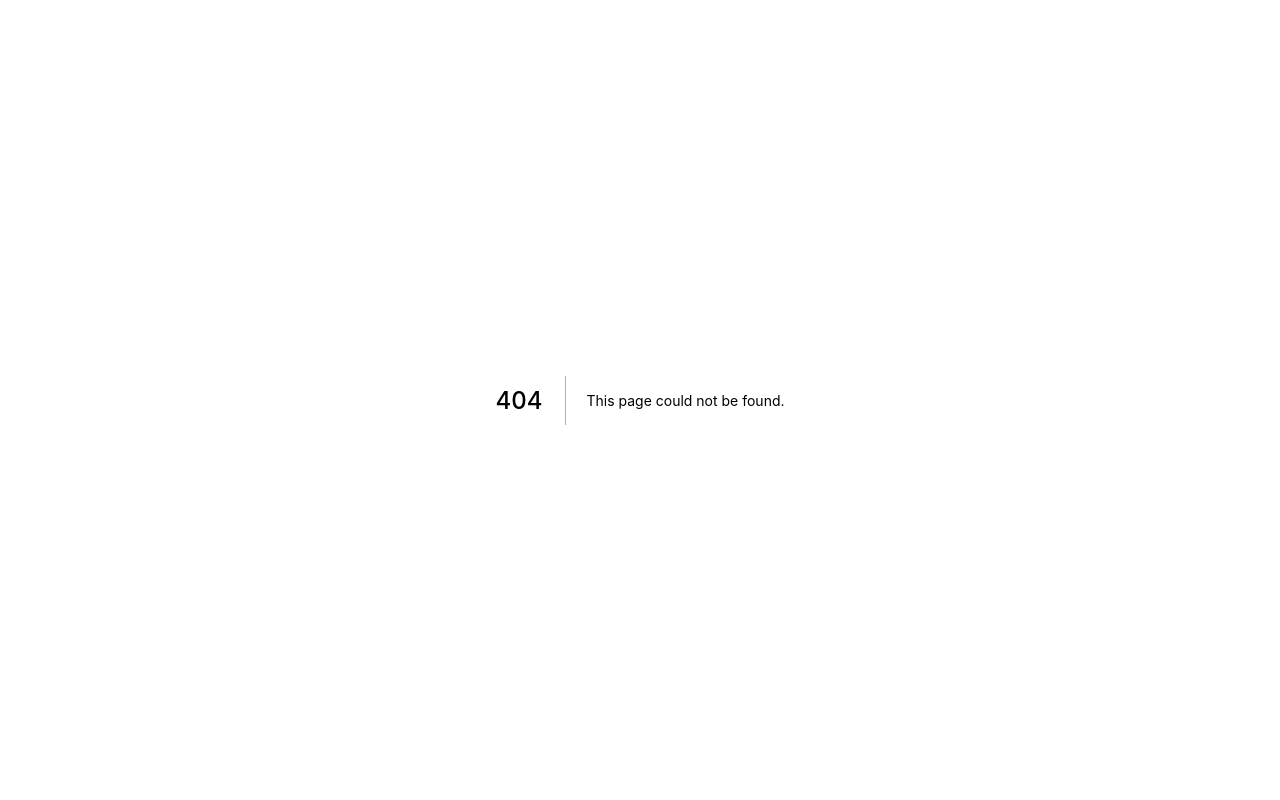
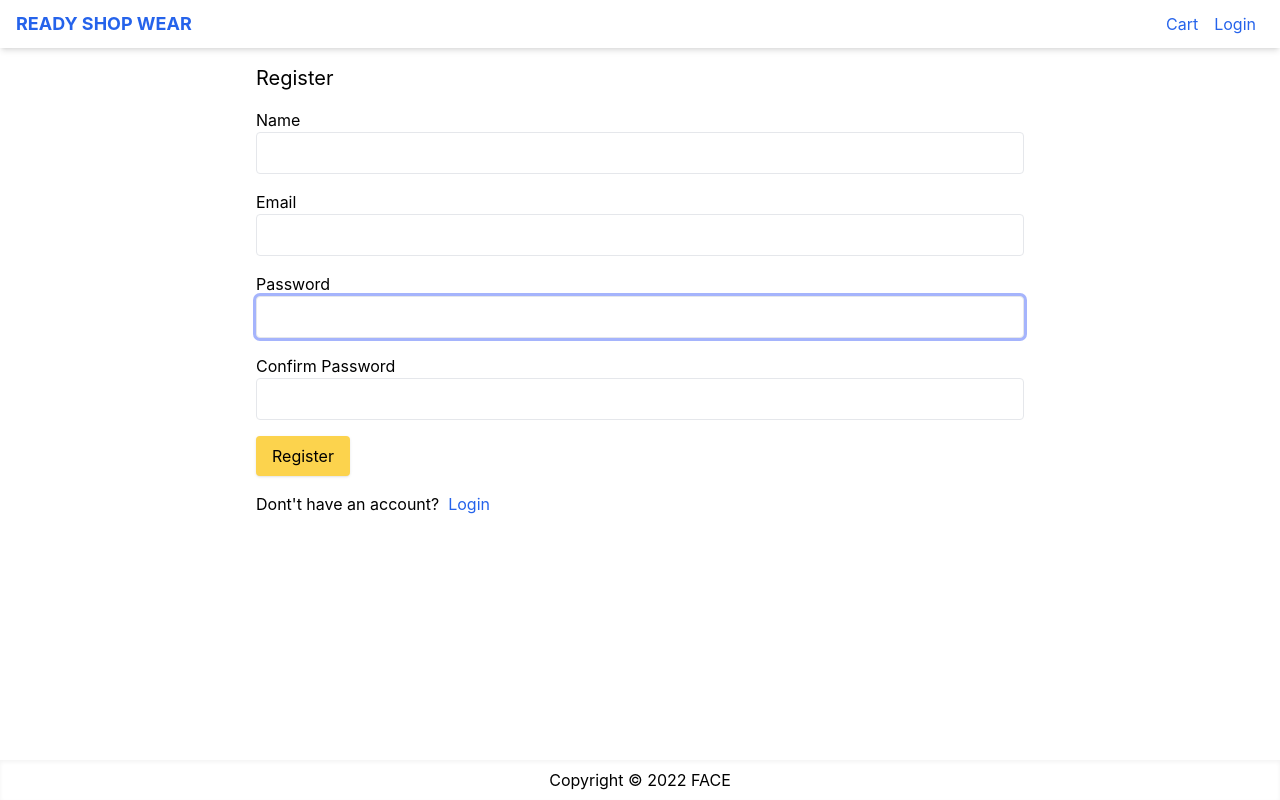
Before and after one commit to drgerishon/face, a Next.js app: page /register in a window 1280 px wide. Before the commit this address had no page. Built offline with nearby package versions, Linux system fonts and the light colour scheme; no server answers.

Commit message:
register

```diff
--- /dev/null
+++ b/pages/api/auth/signup.js
@@ -0,0 +1,48 @@
+import bcryptjs from 'bcryptjs';
+import db from '../../../utils/db';
+import User from '../../../models/User';
+
+async function handler(req, res) {
+    if( req.method !== 'POST') {
+        return;
+    }
+    const { name, email, password } = req.body;
+    if (
+        !name ||
+        !email ||
+        !email.includes('@') ||
+        !password ||
+        password.trim().length < 5
+    )
+    {
+        res.status(422).json({
+            message: 'Validation error',
+        });
+        return;
+    }
+
+    await db.connect();
+    const existingUser = await User.findOne({ email: email});
+    if (existingUser) {
+        res.status(422).json({message: 'user exists already'});
+        await db.disconnect();
+        return;
+    }
+    const newUser = new User({
+        name,
+        email,
+        password: bcryptjs.hashSync(password),
+        isAdmin: false,
+    });
+
+    const user = await newUser.save();
+    await db.disconnect();
+    res.status(201).send({
+        message: 'Created user',
+        _id: user._id,
+        name: user.name,
+        email: user.email,
+        isAdmin: user.isAdmin,
+    });
+}
+export default handler;
--- a/pages/login.js
+++ b/pages/login.js
@@ -68,7 +68,7 @@
             </div>
             <div className="mb-4">
                 Dont&apos;t have an account: &nbsp;
-                <Link href="register">Register</Link>
+                <Link href={`/register?redirect=${redirect || '/'}`}>Register</Link>
             </div>
 
 
--- /dev/null
+++ b/pages/register.js
@@ -0,0 +1,140 @@
+import Link from 'next/link';
+import React, { useEffect } from 'react';
+import { useForm } from 'react-hook-form';
+import Layout from './../components/Layout';
+import { signIn, useSession } from 'next-auth/react';
+import { getError } from '../utils/error';
+import { toast } from 'react-toastify';
+import { useRouter } from 'next/router';
+import axios from 'axios';
+
+const RegisterScreen = () => {
+  const { data: session } = useSession();
+
+  const router = useRouter();
+  const { redirect } = router.query;
+
+  useEffect(() => {
+    if (session?.user) {
+      router.push(redirect || '/');
+    }
+  }, [router, session, redirect]);
+
+  const {
+    handleSubmit,
+    register,getValues,
+    formState: { errors },
+  } = useForm();
+
+  const submitHundler = async ({name, email, password }) => {
+    try {
+        await axios.post('/api/auth/signup', {
+            name,
+            email,
+            password,
+        })
+      const result = await signIn('credentials', {
+        redirect: false,
+        email,
+        password,
+      });
+      if (result.error) {
+        toast.error(result.error);
+      }
+    } catch (err) {
+      toast.error(getError(err));
+    }
+  };
+
+  return (
+    <Layout title="Create Account">
+      <form
+        className="mx-auto max-w-screen-md"
+        onSubmit={handleSubmit(submitHundler)}
+      >
+        <h1 className="mb-4 text-xl">Register</h1>
+
+        <div className="mb-4">
+          <lable htmlFor="name">Name</lable>
+          <input
+            type="text"
+            className="w-full"
+            id="name"
+            autoFocus
+            {...register('name', { required: 'please enter name' })}
+          />
+          {errors.name && (
+            <div className="text-red-500">{errors.name.message}</div>
+          )}
+        </div>
+
+        <div className="mb-4">
+          <lable htmlFor="email">Email</lable>
+          <input
+            type="email"
+            {...register('email', {
+              required: 'please enter email',
+              pattern: {
+                value: /^[a-zA-Z0-9_.+-]+@[a-zA-Z0-9-]+.[a-zA-Z0-9-.]+$/i,
+                message: 'please enter a valid email',
+              },
+            })}
+            className="w-full"
+            id="email"
+          ></input>
+          {errors.email && (
+            <div className="text-red-500">{errors.email.message}</div>
+          )}
+        </div>
+
+        <div className="mb-4">
+          <lable htmlFor="password">Password</lable>
+          <input
+            type="password"
+            {...register('password', {
+              required: 'please enter password',
+              minLength: { value: 6, message: 'password is more than 5 chars' },
+            })}
+            className="w-full"
+            id="password"
+            autoFocus
+          ></input>
+          {errors.password && (
+            <div className="text-red-500">{errors.password.message}</div>
+          )}
+        </div>
+
+        <div className="mb-4">
+          <lable htmlFor="confirmPassword">Confirm Password</lable>
+          <input
+            className="w-full"
+            id="confirmPassword"
+            type="password"
+            {...register('confirmPassword', {
+              required: 'please enter confirm password',
+              validate: (value) => value === getValues('password'),
+              minLength: { value: 6, message: 'confirm password is more than 5 chars' },
+            })}
+
+                      ></input>
+          {errors.confirmPassword && (
+            <div className="text-red-500">{errors.confirmPassword.message}</div>
+          )}
+          {errors.confirmPassword && errors.confirmPassword.type ==='validate' && (
+            <div className='text-red-500'>Password do not match</div>
+          )}
+        </div>
+
+        <div className="mb-4">
+          <button className="primary-button">Register</button>
+        </div>
+        <div className="mb-4">
+          Dont&apos;t have an account? &nbsp;
+          <Link href={`/login?redirect=${redirect || '/'}`}>Login</Link>
+        </div>
+      </form>
+    </Layout>
+  );
+};
+
+export default RegisterScreen;
```
Also changed, not shown: 1 other file (tests, documents, lock files or other folders).
